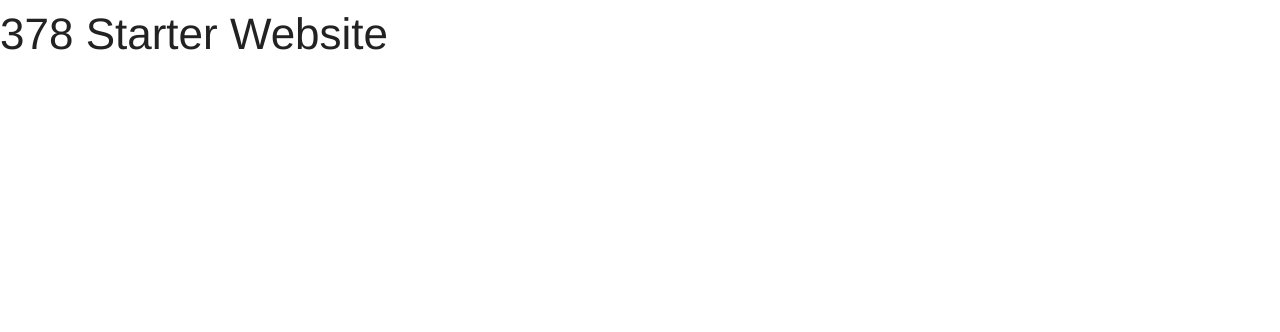
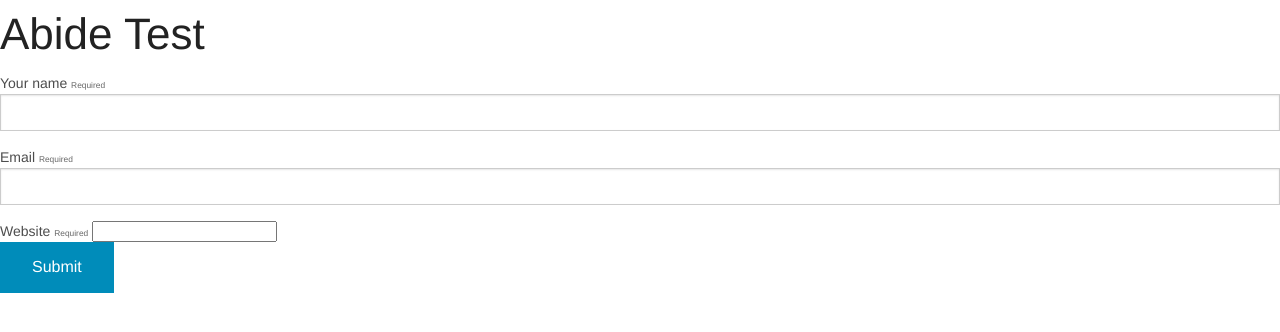
Before and after one commit to Knesek/ewuweblab, a plain HTML site: page index.html in a window 1280 px wide. Drawn offline with Linux system fonts and the light colour scheme.

Commit message:
Version 2

```diff
--- a/index.html
+++ b/index.html
@@ -16,8 +16,37 @@
   <body>
 
 
-    <h1>378 Starter Website</h1>
+    <h1>Abide Test</h1>
 
+  <form data-abide>
+
+<!-- Name -->
+
+  <div class="name-field">
+    <label>Your name <small>required</small>
+      <input type="text"  pattern="[a-zA-Z]+">
+    </label>
+    <small class="error">Name is required and must be a string.</small>
+  </div>
+
+<!-- Email -->
+
+  <div class="email-field">
+    <label>Email <small>required</small>
+      <input type="email" >
+    </label>
+    <small class="error">An email address is required.</small>
+  </div>
+
+<!-- Website -->
+  <div class="website-field">
+    <label>Website <small>required</small>
+      <input type="cvv" >
+    </label>
+    <small class="error">A website address is required.</small>
+  </div>
+  <button type="submit">Submit</button>
+</form>
 
 
     <script src="js/vendor/jquery.js"></script>
```
